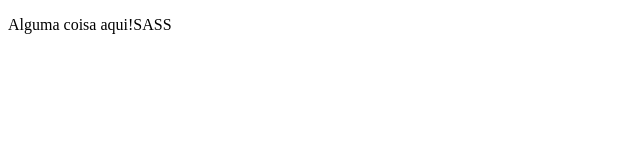
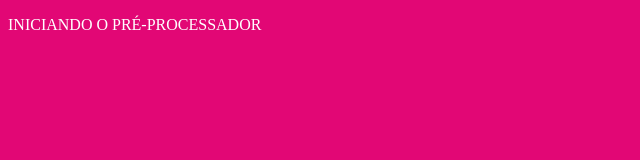
Before and after one commit to 1TINR-21/inicio-sass, a plain HTML site: page pf0670/index.html in a window 1280 px wide. Shown: the whole page, without its empty margins (0-640 px from the left). Drawn offline with Linux system fonts and the light colour scheme.

Commit message:
Primeira compilação com o SASS, utilizando SCSS.

```diff
--- /dev/null
+++ b/pf0670/css/main.scss
@@ -0,0 +1,4 @@
+body {
+    background-color: #e20775;
+    color: #fff;
+}
--- a/pf0670/index.html
+++ b/pf0670/index.html
@@ -3,12 +3,12 @@
 <head>
    <meta charset="UTF-8">
    <meta name="viewport" content="width=device-width, initial-scale=1.0">
-   <link rel="stylesheet" href="">
+   <link rel="stylesheet" href="./css/main.css">
    <title>VIEW</title>
 </head>
 <body>
    <div class="container">
-       <p>Alguma coisa aqui!SASS</p>
+       <p>INICIANDO O PRÉ-PROCESSADOR</p>
    </div>
 </body>
 </html>
```
Also changed, not shown: pf0670/css/main.css (added), 1 other file.
